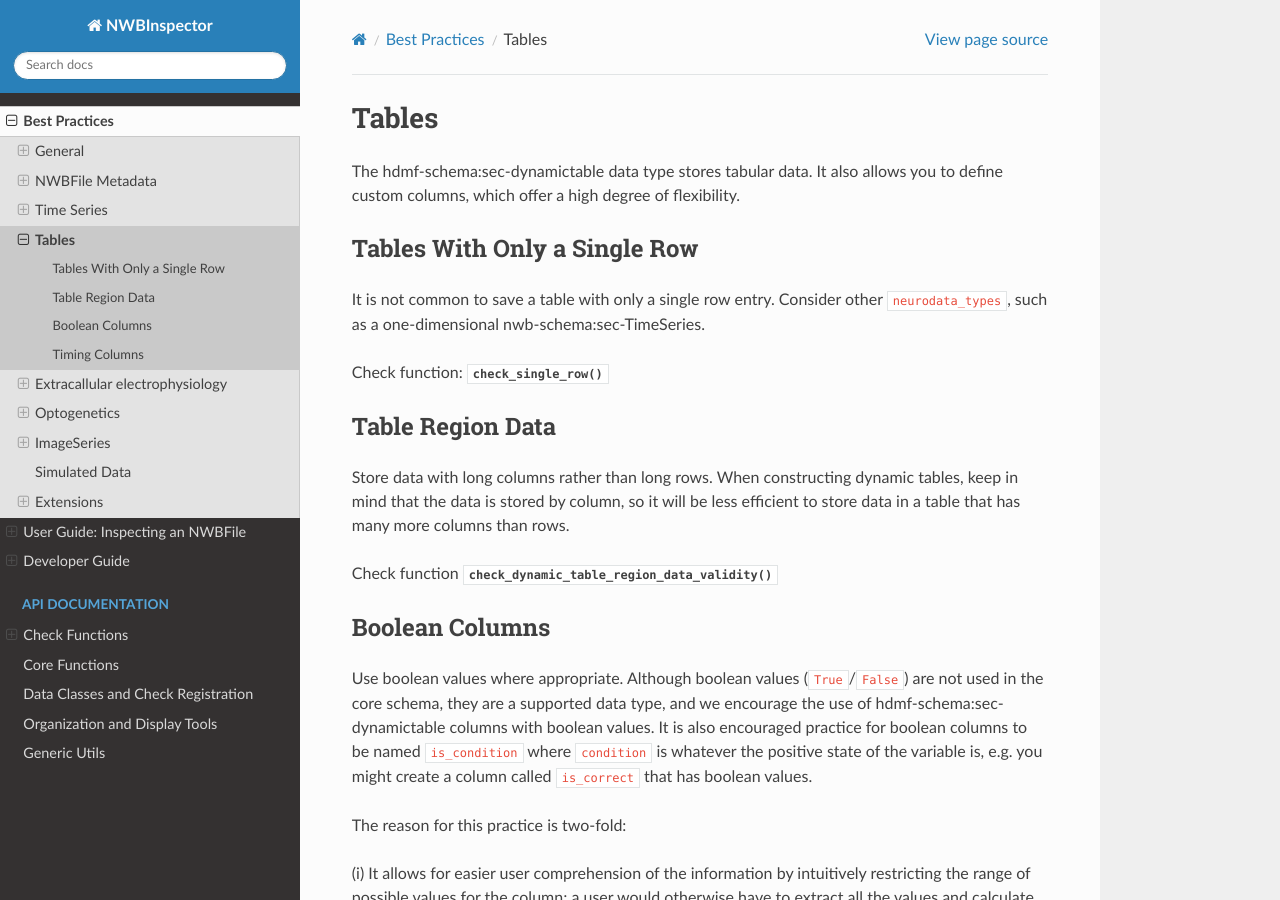
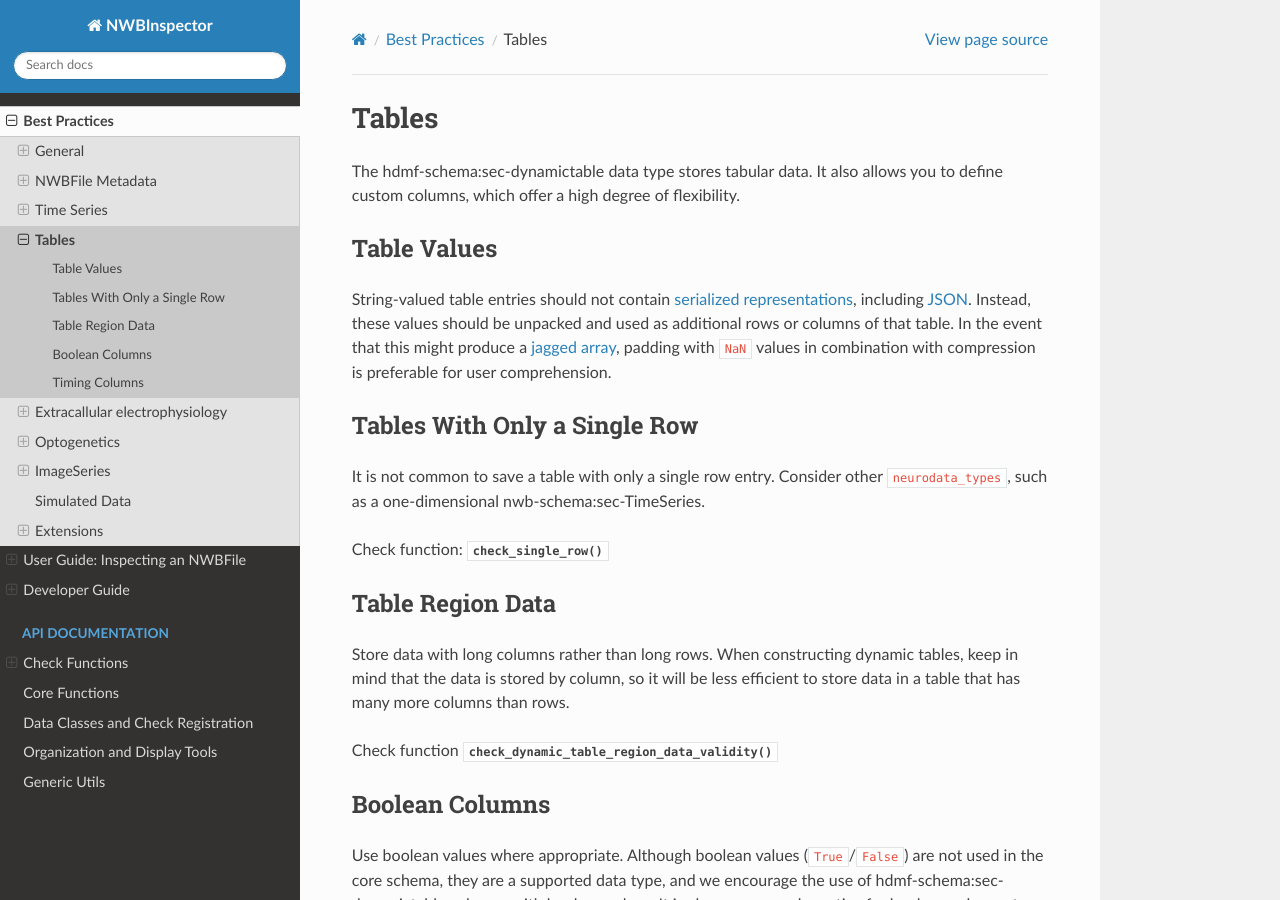
Before and after one commit to NeurodataWithoutBorders/nwbinspector, a Sphinx documentation site: the page built from docs/best_practices/tables.rst, in a window 1280 px wide and 900 px high. Built offline with Sphinx 7.4.7 and the Read the Docs theme 2.0.0, drawn with Linux system fonts in a browser that asks for light colours.

Commit message:
Update tables.rst

```diff
--- a/docs/best_practices/tables.rst
+++ b/docs/best_practices/tables.rst
@@ -3,6 +3,14 @@ Tables
 
 The :ref:`hdmf-schema:sec-dynamictable` data type stores tabular data. It also allows you to define custom columns, which offer a high
 degree of flexibility.
+
+
+.. _best_practice_table_values:
+
+Table Values
+~~~~~~~~~~~~
+
+String-valued table entries should not contain :wikipedia:`serialized representations <Serialization>`, including :wikipedia:`JSON <JSON>`. Instead, these values should be unpacked and used as additional rows or columns of that table. In the event that this might produce a :wikipedia:`jagged array <Jagged_array>`, padding with ``NaN`` values in combination with compression is preferable for user comprehension.
 
 
 
```
